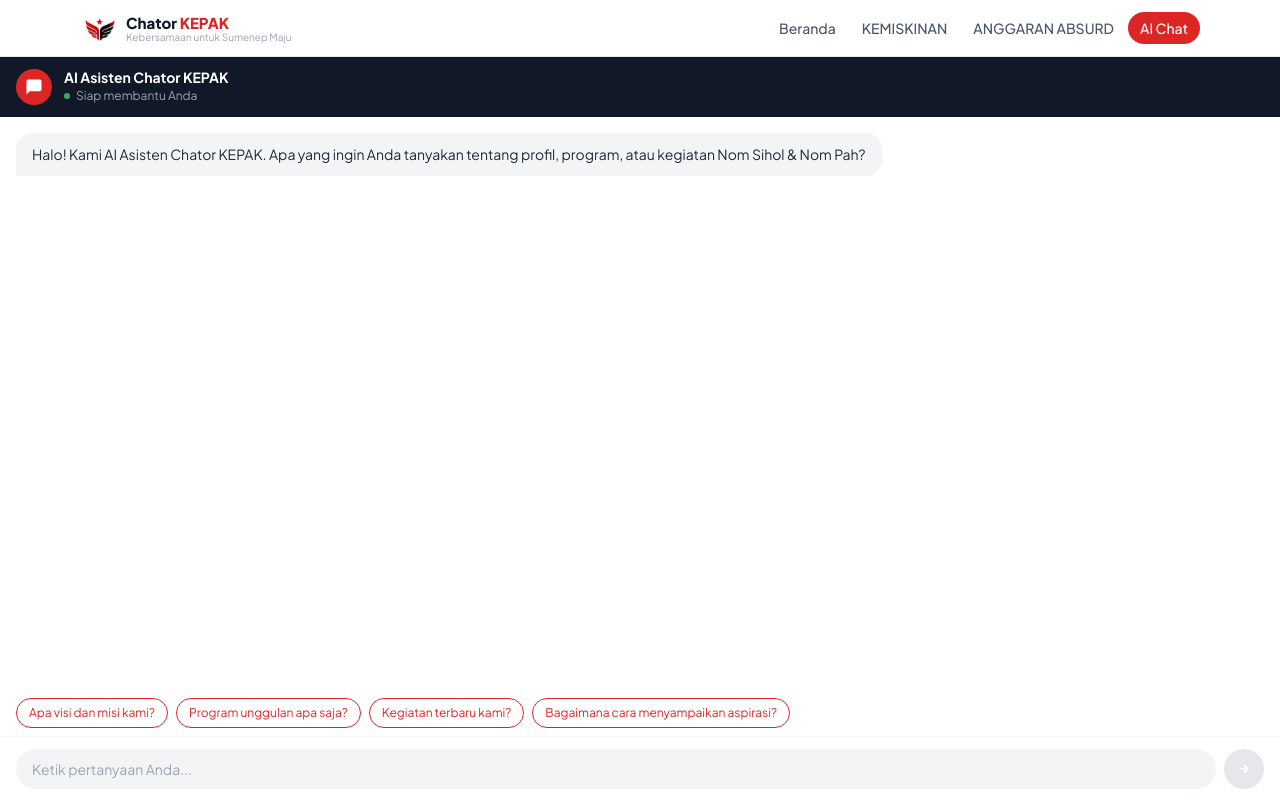
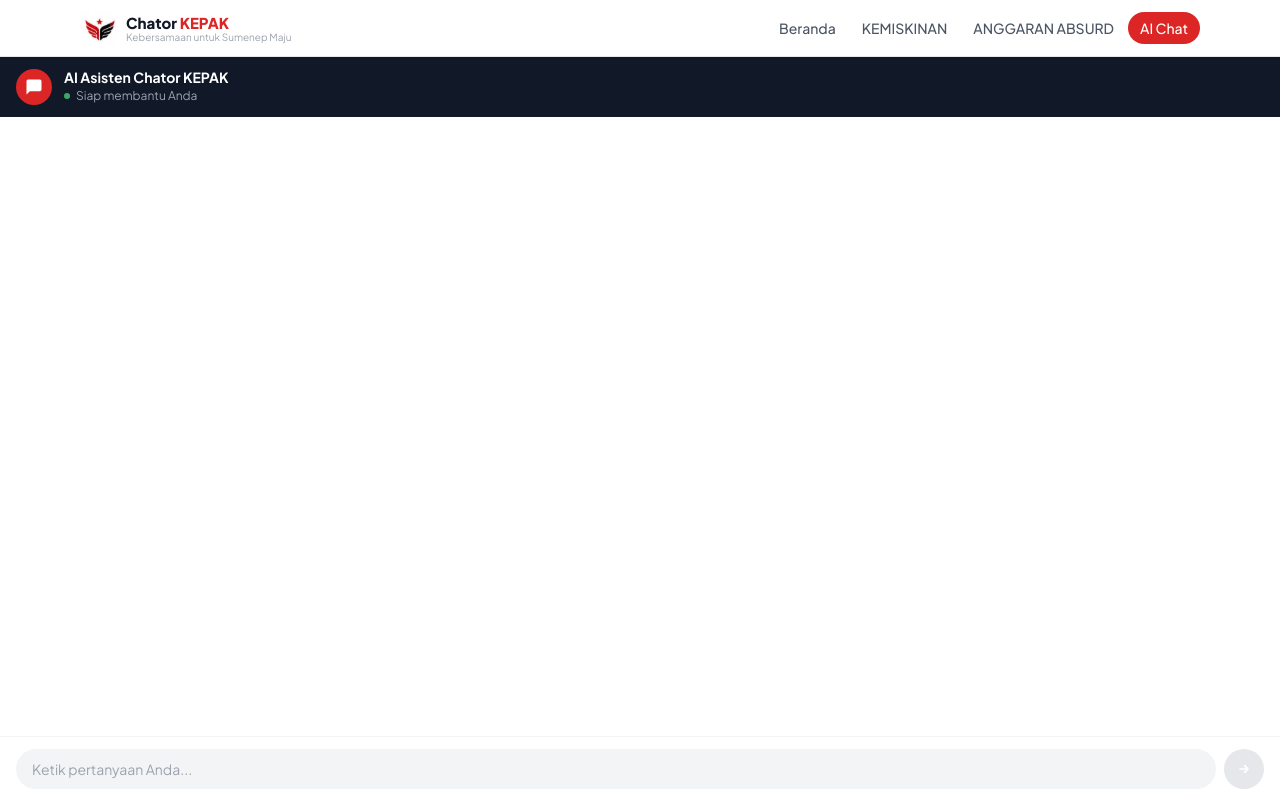
Before and after one commit to hamrasidi7-rgb/ChatorKEPAK, a Next.js app: page /ai-chat in a window 1280 px wide. Built offline with nearby package versions, Linux system fonts and the light colour scheme.

Commit message:
feat: hapus pesan awal & FAQ dari AI chat widget

```diff
--- a/src/components/ai/AIChatWidget.tsx
+++ b/src/components/ai/AIChatWidget.tsx
@@ -4,20 +4,8 @@ import { useState, useRef, useEffect } from "react";
 import Image from "next/image";
 import type { ChatMessage } from "@/types";
 
-const suggestedQuestions = [
-  "Apa visi dan misi kami?",
-  "Program unggulan apa saja?",
-  "Kegiatan terbaru kami?",
-  "Bagaimana cara menyampaikan aspirasi?",
-];
 
-const initialMessages: ChatMessage[] = [
-  {
-    role: "assistant",
-    content:
-      "Halo! Kami AI Asisten Chator KEPAK. Apa yang ingin Anda tanyakan tentang profil, program, atau kegiatan Nom Sihol & Nom Pah?",
-  },
-];
+const initialMessages: ChatMessage[] = [];
 
 export default function AIChatWidget({ isPreview = false }: { isPreview?: boolean }) {
   const [messages, setMessages] = useState<ChatMessage[]>(initialMessages);
@@ -79,9 +67,9 @@ export default function AIChatWidget({ isPreview = false }: { isPreview?: boolea
         </div>
 
         {/* Body */}
-        <div className="p-4">
-          <div className="bg-gray-800 rounded-xl px-3 py-2.5 text-gray-200 text-xs leading-relaxed">
-            {initialMessages[0].content}
+        <div className="px-4 py-3">
+          <div className="bg-gray-800 rounded-xl px-3 py-2.5 text-gray-400 text-xs leading-relaxed italic">
+            Ketik pertanyaan Anda tentang Sumenep...
           </div>
         </div>
 
@@ -136,20 +124,6 @@ export default function AIChatWidget({ isPreview = false }: { isPreview?: boolea
         <div ref={messagesEndRef} />
       </div>
 
-      {/* Suggested questions (first load) */}
-      {messages.length === 1 && (
-        <div className="px-4 pb-2 flex flex-wrap gap-2">
-          {suggestedQuestions.map((q) => (
-            <button
-              key={q}
-              onClick={() => sendMessage(q)}
-              className="text-xs border border-brand-red text-brand-red px-3 py-1.5 rounded-full hover:bg-red-50 transition-colors"
-            >
-              {q}
-            </button>
-          ))}
-        </div>
-      )}
 
       {/* Input */}
       <div className="px-4 py-3 border-t border-gray-100">
```
